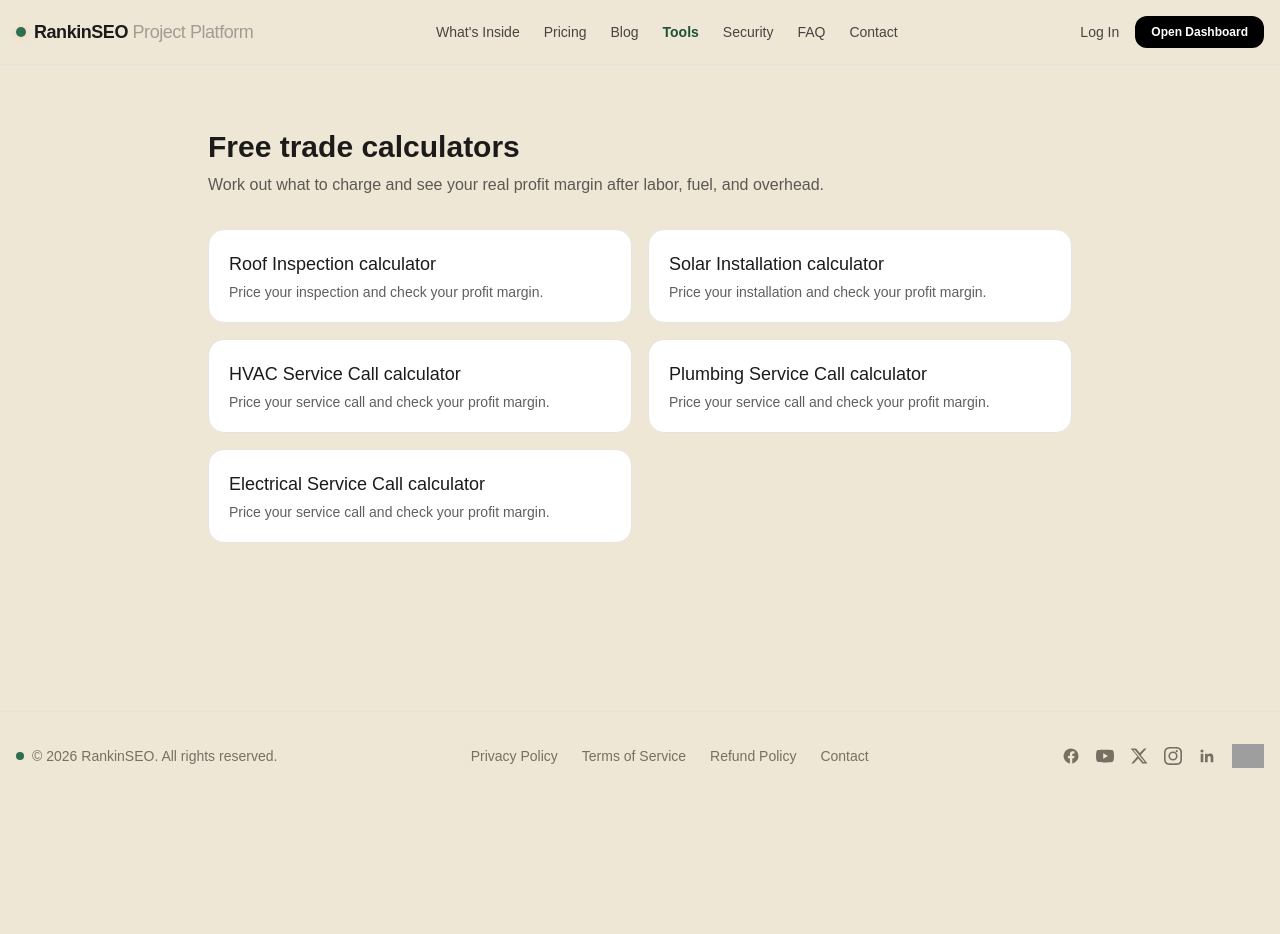
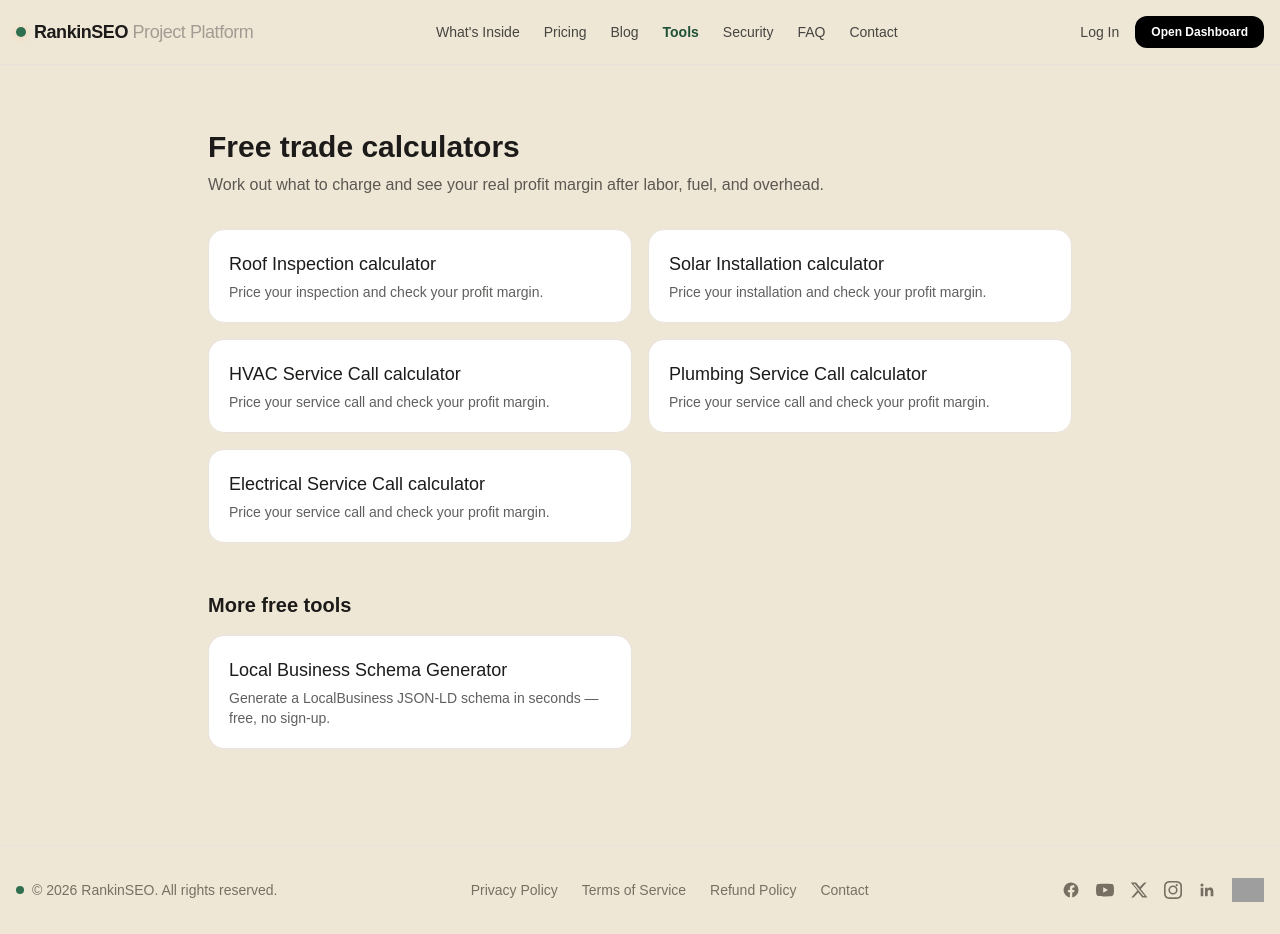
Before and after one commit to asgharshakir94-jpg/-my-seo-app, a Next.js app: page /tools in a window 1280 px wide. Before the commit the page ends 800 px from the top, so only its background shows below. Built offline with nearby package versions, Linux system fonts and the light colour scheme; no server answers; grey boxes are pictures that could not be loaded.

Commit message:
Add schema generator card to tools listing page

```diff
--- a/app/tools/page.tsx
+++ b/app/tools/page.tsx
@@ -35,6 +35,22 @@ export default function ToolsIndexPage() {
           </Link>
         ))}
       </div>
+      <div className="mt-12">
+  <h2 className="text-xl font-semibold text-ink mb-4">More free tools</h2>
+  <div className="grid gap-4 sm:grid-cols-2">
+    <Link
+      href="/tools/schema-generator"
+      className="block rounded-lg border border-line bg-surface p-5 hover:border-accent-from transition-colors"
+    >
+      <h3 className="text-lg font-medium text-ink mb-1">
+        Local Business Schema Generator
+      </h3>
+      <p className="text-sm text-ink/70">
+        Generate a LocalBusiness JSON-LD schema in seconds — free, no sign-up.
+      </p>
+    </Link>
+  </div>
+</div>
     </main>
   );
 }
```
